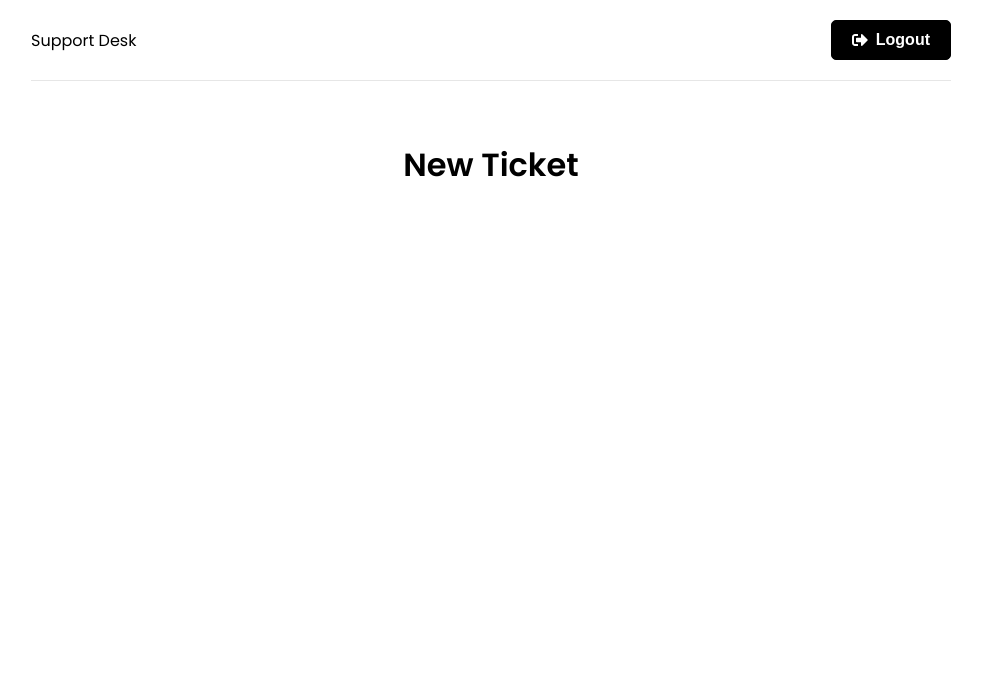
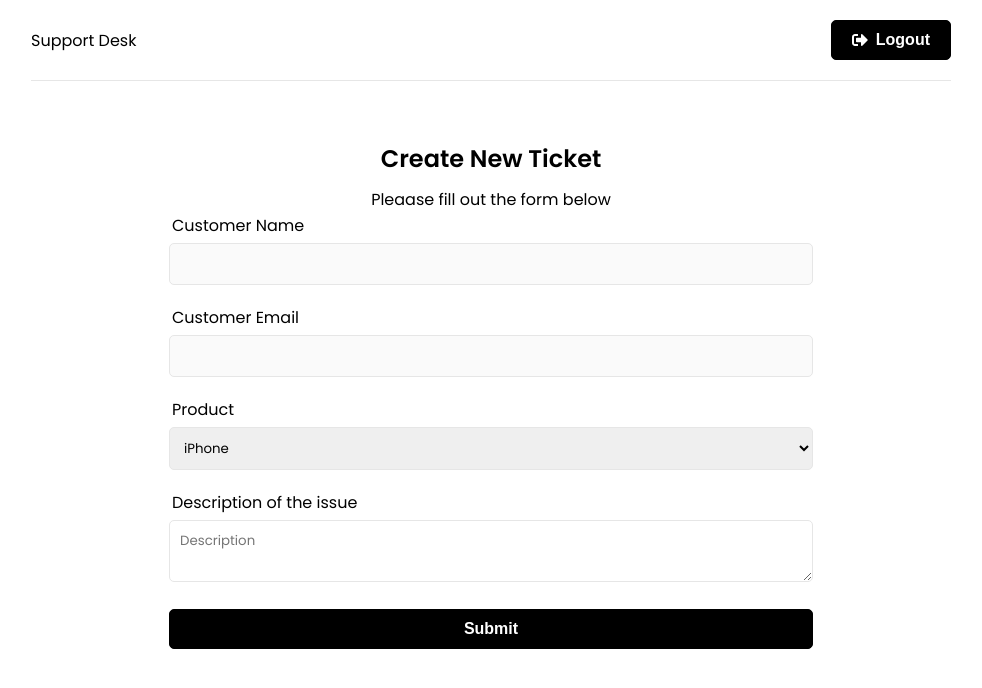
Before and after one commit to miwrona-deloitte/support-desk, a React (Create React App) app in the folder frontend/: page /new-ticket in a window 1280 px wide. Shown: the top 688 px of the page, without its empty margins (149-1131 px from the left). Built offline with nearby package versions, Linux system fonts and the light colour scheme; sample sign-in values are in the browser's storage.

Commit message:
new ticket form

```diff
--- a/frontend/src/pages/NewTicket.jsx
+++ b/frontend/src/pages/NewTicket.jsx
@@ -1,8 +1,58 @@
+import { useState } from 'react';
+import { useSelector } from 'react-redux';
+
 function NewTicket() {
+    const user = useSelector(state => state.auth);
+    const [name] = useState(user.name);
+    const [email] = useState(user.emil);
+    const [product, setProduct] = useState('');
+    const [description, setDescription] = useState('');
+
+    const onSubmit = () => {};
+
     return (
-        <div>
-            <h1>New Ticket</h1>
-        </div>
+        <>
+            <section className='heaading'>
+                <h1>Create New Ticket</h1>
+                <p>Pleaase fill out the form below</p>
+            </section>
+
+            <section className='form'>
+                <div className='form-group'>
+                    <label htmlFor='name'>Customer Name</label>
+                    <input type='text' className='form-control' value={name} disabled />
+                </div>
+                <div className='form-group'>
+                    <label htmlFor='email'>Customer Email</label>
+                    <input type='text' className='form-control' value={email} disabled />
+                </div>
+                <form onSubmit={onSubmit}>
+                    <div className='form-group'>
+                        <label htmlFor='product'>Product</label>
+                        <select name='product' id='product' value={product} onChange={e => setProduct(e.target.value)}>
+                            <option value='iPhone'>iPhone</option>
+                            <option value='Macbook Pro'>Macbook Pro</option>
+                            <option value='iMac'>iMac</option>
+                            <option value='iPad'>iPad</option>
+                        </select>
+                    </div>
+                    <div className='form-group'>
+                        <label htmlFor='description'>Description of the issue</label>
+                        <textarea
+                            id='description'
+                            name='description'
+                            className='form-control'
+                            placeholder='Description'
+                            value={description}
+                            onChanege={e => setDescription(e.target.value)}
+                        ></textarea>
+                    </div>
+                    <div className='form-group'>
+                        <button className='btn btn-block'>Submit</button>
+                    </div>
+                </form>
+            </section>
+        </>
     );
 }
 
```
